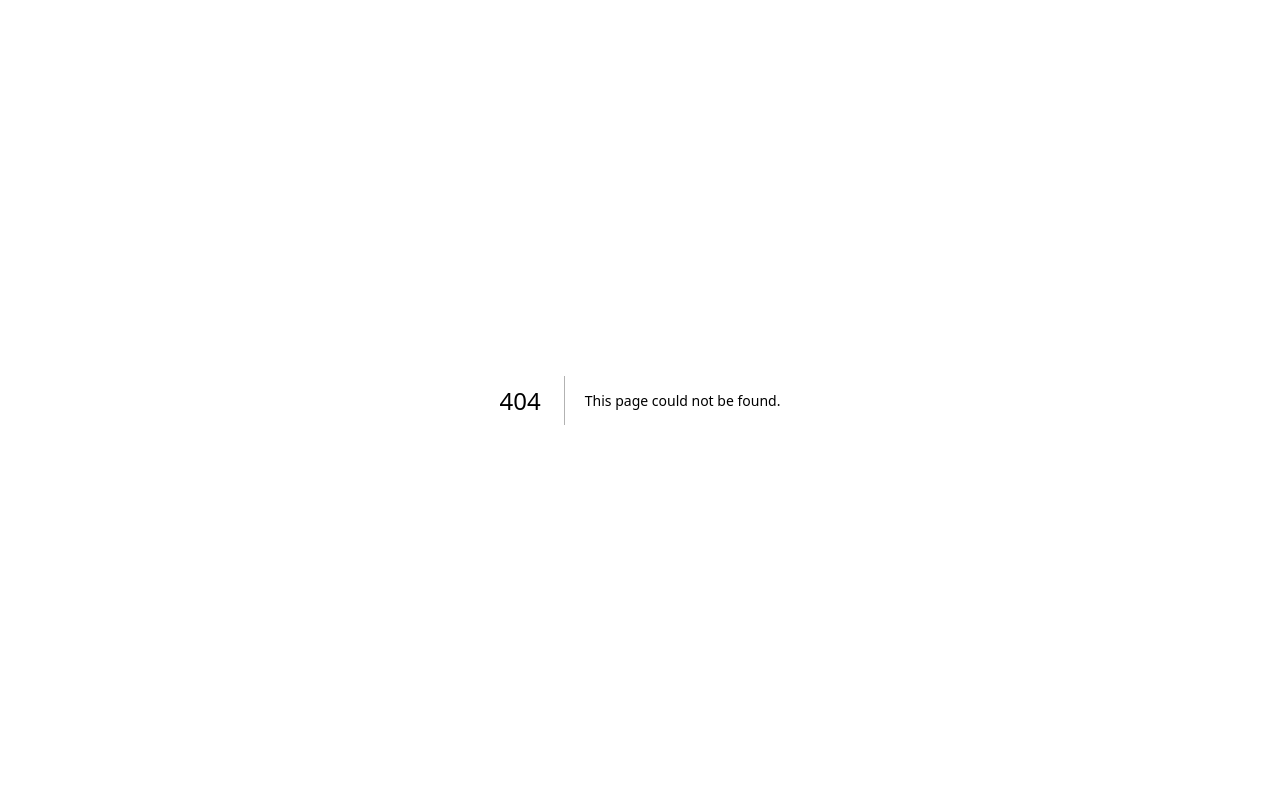
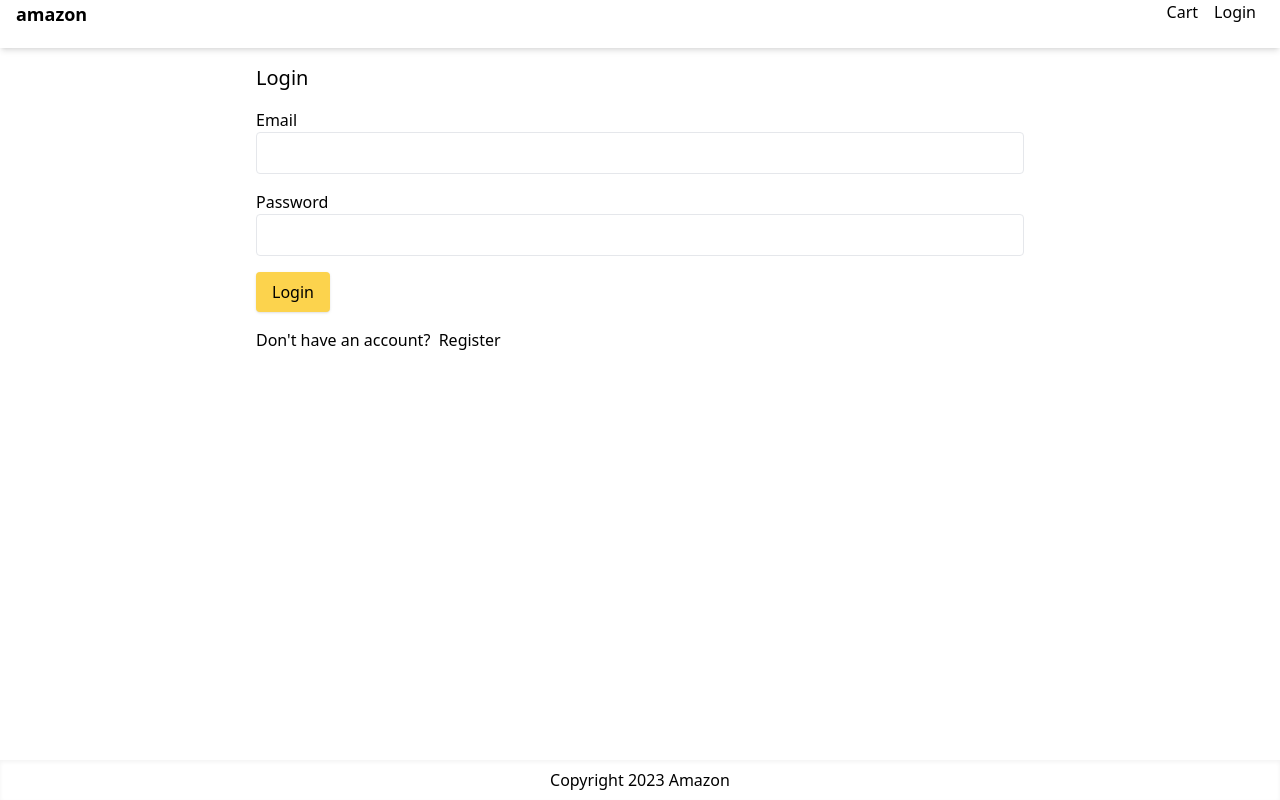
Before and after one commit to Mariyq1/next-amazon, a Next.js app: page /login in a window 1280 px wide. Before the commit this address had no page. Built offline with nearby package versions, Linux system fonts and the light colour scheme.

Commit message:
Create form registration

```diff
--- a/package.json
+++ b/package.json
@@ -13,7 +13,8 @@
     "js-cookie": "^3.0.1",
     "next": "13.3.0",
     "react": "18.2.0",
-    "react-dom": "18.2.0"
+    "react-dom": "18.2.0",
+    "react-hook-form": "^7.43.9"
   },
   "devDependencies": {
     "@tailwindcss/typography": "^0.5.9",
--- a/src/pages/cart.js
+++ b/src/pages/cart.js
@@ -91,7 +91,7 @@
                         </li>
                         <li>
                             <button
-                            onClick={()=> router.push('/shipping')}
+                            onClick={()=> router.push('login?redirect=/shipping')}
                             className="primary-button w-full">Check Out</button>
                         </li>
                     </ul>
--- /dev/null
+++ b/src/pages/login.js
@@ -0,0 +1,54 @@
+import React from 'react'
+import Layout from '../../components/Layout'
+import Link from 'next/link'
+import { useForm } from 'react-hook-form'
+
+export default function LoginScreen(){
+    const{
+        handleSubmit,
+        register,
+        formState:{errors},
+    } = useForm();
+    const submitHandler = ({email,password})=>{
+
+    }
+    return(
+        <Layout title="login">
+            <form className="mx-auto max-w-screen-md" onSubmit={handleSubmit(submitHandler)}>
+                <h1 className="mb-4 text-xl">Login</h1>
+                <div className="mb-4">
+                    <label htmlFor="email">Email</label>
+                    <input type="email"
+                    {...register('email', {required:'Please enter email',
+                pattern:{
+                    value: /^[a-zA-Z0-9_.+-]+@[a-zA-Z0-9-]+.[a-zA-Z0-9-.]+$/i,
+                    message: 'Please enter valid email',
+                }
+                })}
+                    className="w-full" id="email" autofocus></input>
+                    {errors.email &&
+                    <div className="text-red-500">{errors.email.message}</div>}
+                </div>
+                <div className="mb-4">
+                    <label htmlFor="password">Password</label>
+                    <input type="password"
+                    {...register('password', {
+                        required: 'Please enter your password',
+                        minLength: {value:6, message: 'password is more than 5 chars'}
+                    })}
+                    className="w-full" id="password" autofocus></input>
+                    {errors.password && (
+                        <div className="text-red-500">{errors.password.message}</div>
+                    )}
+                </div>
+                <div className="mb-4">
+                    <button className="primary-button">Login</button>
+                </div>
+                <div className="mb-4">
+                    Don&apos;t have an account? &nbsp;
+                    <Link href="register">Register</Link>
+                </div>
+            </form>
+        </Layout>
+    )
+}
--- a/src/styles/globals.css
+++ b/src/styles/globals.css
@@ -26,3 +26,8 @@
   max-width: 300px;
   margin-right: 20px;
 }
+input,
+select,
+textarea{
+  @apply rounded border p-2 outline-none ring-indigo-300 from-current;
+}
```
Also changed, not shown: 1 other file (tests, documents, lock files or other folders).
